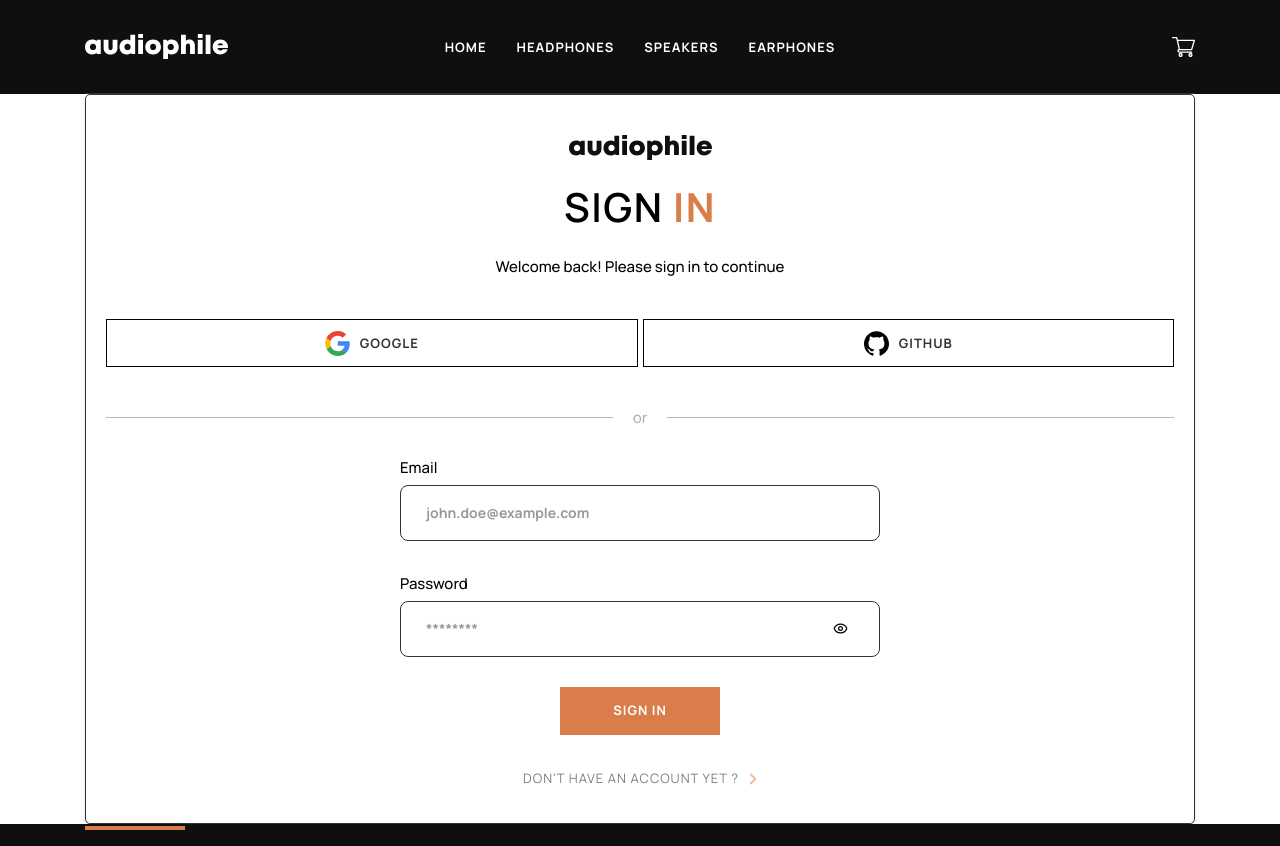
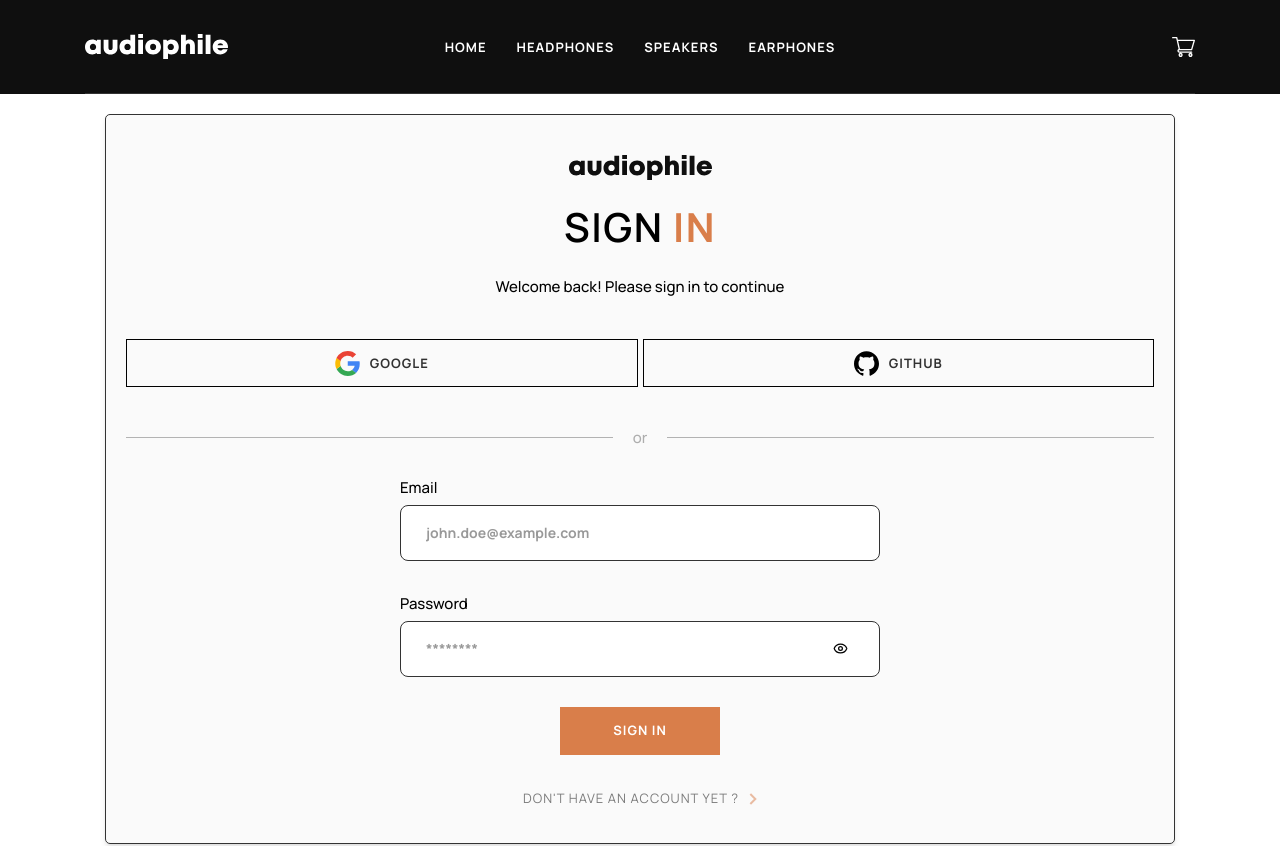
Before and after one commit to martinmoradi/audiophile, a Next.js app: page /signin in a window 1280 px wide. Shown: the top 846 px of the page. Built offline with nearby package versions, Linux system fonts and the light colour scheme.

Commit message:
Refine AuthForm css

```diff
--- a/src/app/(auth)/_components/auth-form.tsx
+++ b/src/app/(auth)/_components/auth-form.tsx
@@ -33,12 +33,12 @@ const AuthForm = ({
   //   signIn(provider, { callbackUrl: DEFAULT_LOGIN_REDIRECT });
   // };
   return (
-    <Container className="w-full">
-      <Card className="shadow-md">
+    <Container className="w-full p-8">
+      <Card className="bg-lighter shadow-md">
         <CardHeader>
           <div className="flex w-full flex-col items-center justify-center gap-y-10 pt-10">
             <LogoIcon className="text-dark" />
-            <div className="flex items-center gap-8">
+            <div className="mx-auto flex items-center justify-center gap-8">
               <h1 className="text-4xl font-semibold uppercase">
                 {headerLabel}{" "}
                 <span className="font-bold text-primary">
```
